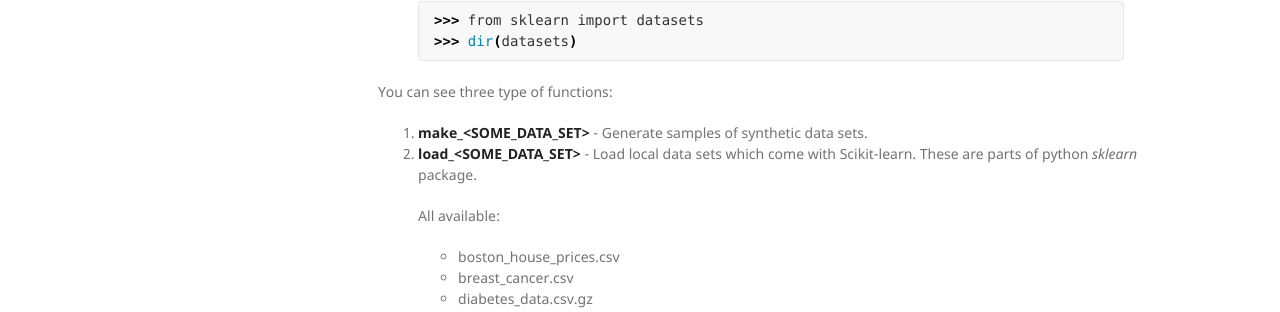
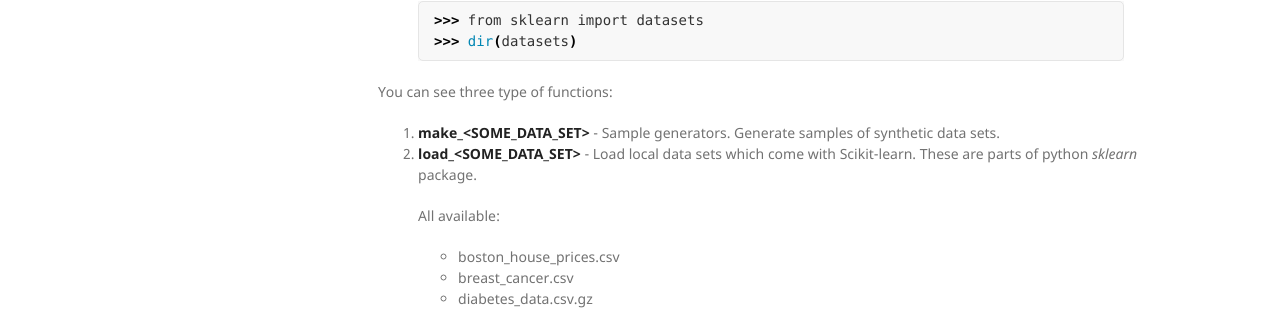
Before and after one commit to radeksm/radeksm.github.io, a Jekyll site: the page built from _posts/2018-12-30-ML-example-data-sets.md, in a window 1280 px wide. Shown: the part 337-649 px from the top of the page. Built offline with Jekyll 4.4.1, drawn with Linux system fonts in a browser that asks for light colours.

Commit message:
Just a small modificarion of make_* type functions

```diff
--- a/_posts/2018-12-30-ML-example-data-sets.md
+++ b/_posts/2018-12-30-ML-example-data-sets.md
@@ -19,7 +19,8 @@ when starting with machine learning. This is how you can find them:
 >>> dir(datasets)
 {% endhighlight %}
 You can see three type of functions:
-1. **make\_\<SOME_DATA_SET\>** - Generate samples of synthetic data sets.
+1. **make\_\<SOME_DATA_SET\>** - Sample generators.
+   Generate samples of synthetic data sets.
 1. **load\_\<SOME_DATA_SET\>** - Load local data sets which come with
    Scikit-learn. These are parts of python *sklearn* package.
 
```
